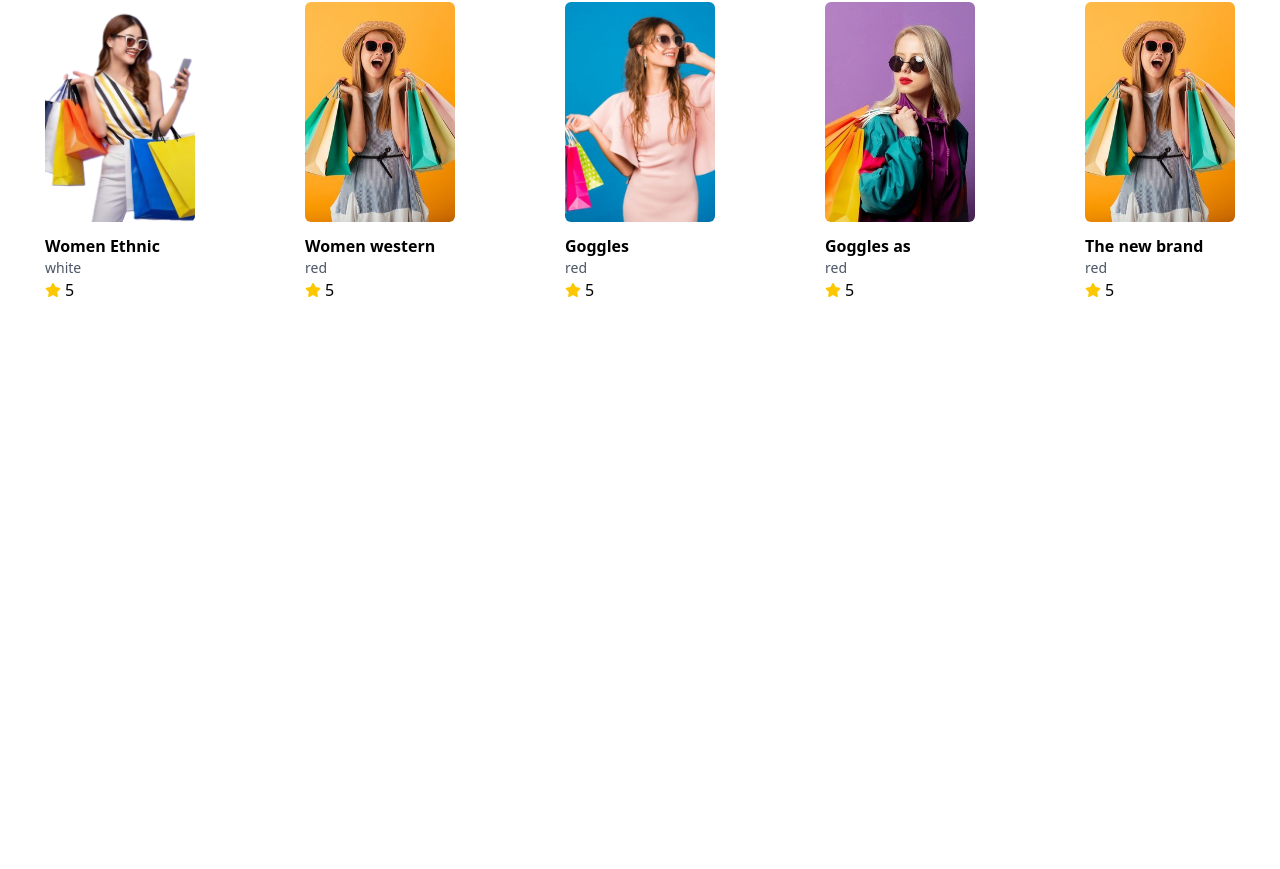
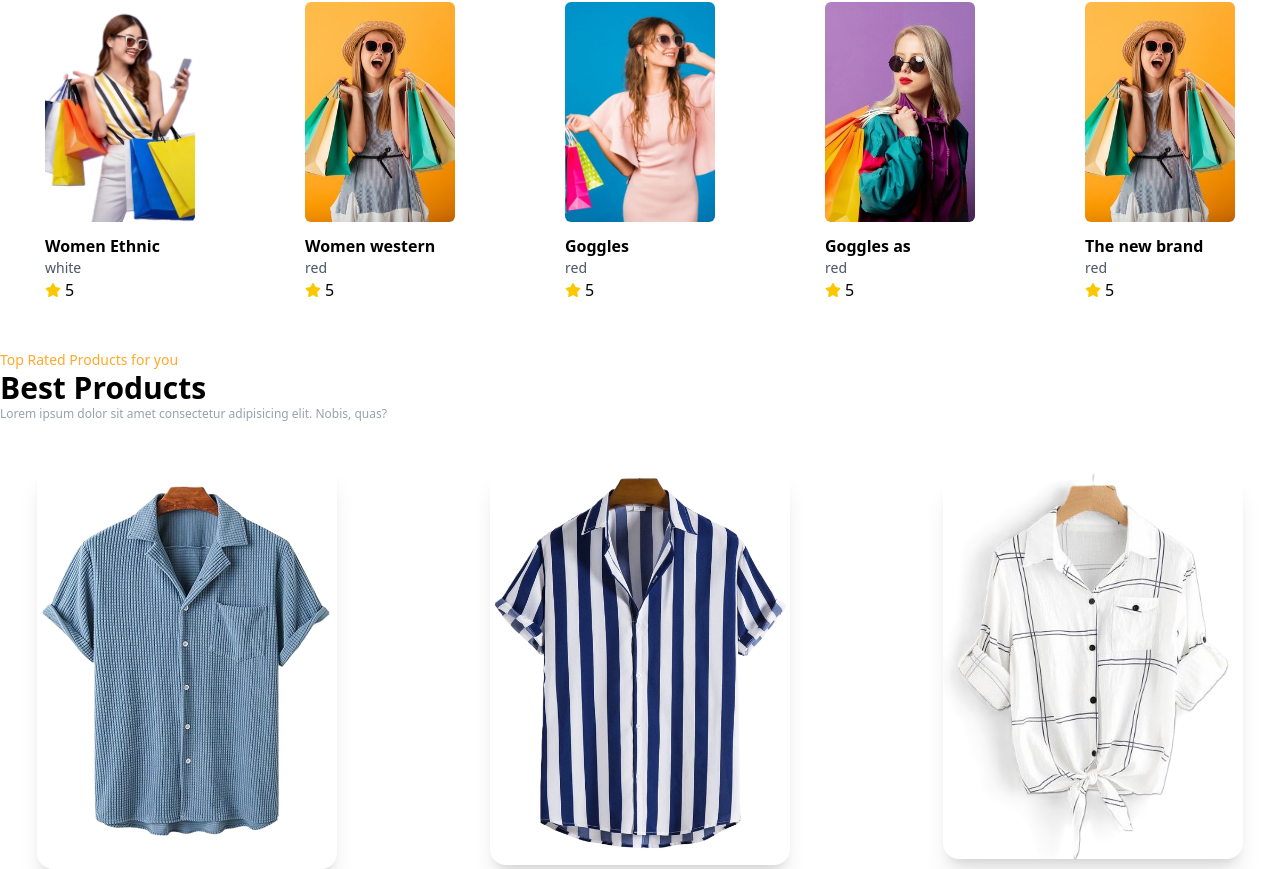
Before and after one commit to hungmanh02/ecommerce-react-tailwind, a React (Vite) app: page / in a window 1280 px wide. Shown: the part 892-1761 px from the top of the page. Before the commit the page ends 1242 px from the top, so only its background shows below. Built offline with nearby package versions, Linux system fonts and the light colour scheme.

Commit message:
cut componet best products

```diff
--- a/src/App.jsx
+++ b/src/App.jsx
@@ -4,6 +4,7 @@ import Hero from "./components/Hero/Hero";
 import Products from "./components/Products/Products";
 import AOS from 'aos';
 import "aos/dist/aos.css";
+import TopProducts from "./components/TopProducts/TopProducts";
 const App =()=>{
   useEffect(()=>{
     AOS.init({
@@ -18,6 +19,7 @@ const App =()=>{
     <Navbar/>
     <Hero/>
     <Products/>
+    <TopProducts/>
     </div>;
 }
 export default App
--- /dev/null
+++ b/src/components/TopProducts/TopProducts.jsx
@@ -0,0 +1,65 @@
+import React from 'react';
+import Img1 from '../../assets/shirt/shirt.png';
+import Img2 from '../../assets/shirt/shirt2.png';
+import Img3 from '../../assets/shirt/shirt3.png';
+const ProductsData=[
+    {
+        id:1,
+        image:Img1,
+        title:"Casual Wear",
+        description:
+        "Lorem ipsum dolor sit amet consectetur adipisicing elit. Amet excepturi similique asperiores ab iste, repudiandae vero aut ducimus nemo officiis."
+    },
+    {
+        id:2,
+        image:Img2,
+        title:"Printed shirt",
+        description:
+        "Lorem ipsum dolor sit amet consectetur adipisicing elit. Amet excepturi similique asperiores ab iste, repudiandae vero aut ducimus nemo officiis."
+    },
+    {
+        id:3,
+        image:Img3,
+        title:"Women shirt",
+        description:
+        "Lorem ipsum dolor sit amet consectetur adipisicing elit. Amet excepturi similique asperiores ab iste, repudiandae vero aut ducimus nemo officiis."
+    },
+]
+
+const TopProducts = () => {
+  return (
+    <div>
+        <div className='container mx-auto'>
+            {/* Header section */}
+            <div className='text-left mb-10'>
+                <p data-aos="fade-up" className='text-sm text-[#fea928]'>Top Rated Products for you</p>
+                <h1 data-aos="fade-up" className='text-3xl font-bold'>Best Products</h1>
+                <p data-aos="fade-up" className=' text-xs text-gray-400'>
+                    Lorem ipsum dolor sit amet consectetur adipisicing elit. Nobis, quas?
+                </p>
+            </div>
+            {/* Body section */}
+            <div className='grid grid-cols-1 sm:grid-cols-2 md:grid-cols-3 gap-20 ms:gap-5 place-items-center'>
+                {
+                    ProductsData.map((data)=>(
+                        <div
+                        className='
+                        rounded-2xl bg-white dark:bg-gray-800
+                        hover:bg-black/80 dark:hover:bg-[#fea928]
+                        hover:text-white relative shadow-xl duration-high group max-w-[300px]
+                        '>
+                            {/* image section */}
+                            <div>
+                                <img src={data.image} alt={data.title} />
+                            </div>
+                            {/* detail section */}
+                        </div>
+                    ))
+                }
+            </div>
+        </div>
+    </div>
+  )
+}
+
+export default TopProducts
```
